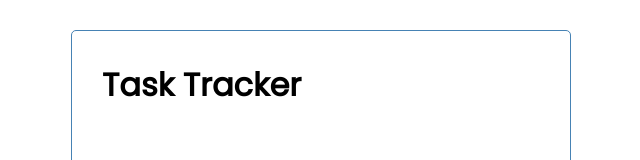
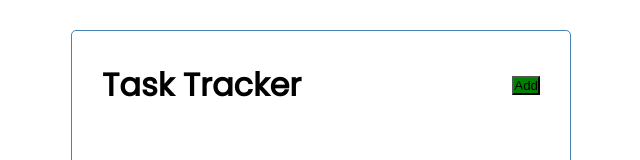
Before and after one commit to jinman36/react-task-tracker, a React (Create React App) app: page / in a window 1280 px wide. Shown: the top 160 px of the page, without its empty margins (319-959 px from the left). Built offline with nearby package versions, Linux system fonts and the light colour scheme.

Commit message:
button component layout

```diff
--- /dev/null
+++ b/src/components/Button.js
@@ -0,0 +1,23 @@
+import PropTypes from 'prop-types'
+
+
+const Button = ({ color, text }) => {
+  return (
+  <button style={{backgroundColor: color }}
+  ClassName='btn'>
+    {text}
+    </button>
+    )
+}
+
+Button.defaultProps = {
+  color: 'steelblue'
+}
+
+Button.propTypes = {
+  text: PropTypes.string,
+  color: PropTypes.string,
+}
+
+
+export default Button
--- a/src/components/Header.js
+++ b/src/components/Header.js
@@ -1,10 +1,12 @@
 import PropTypes from 'prop-types'
-
+import Button from './Button'
 
 const Header = ({ title }) => {
   return (
-    <header>
+    <header className='header'>
       <h1>{title}</h1>
+      <Button color='green' text='Add'/>
+
     </header>
   )
 }
```
